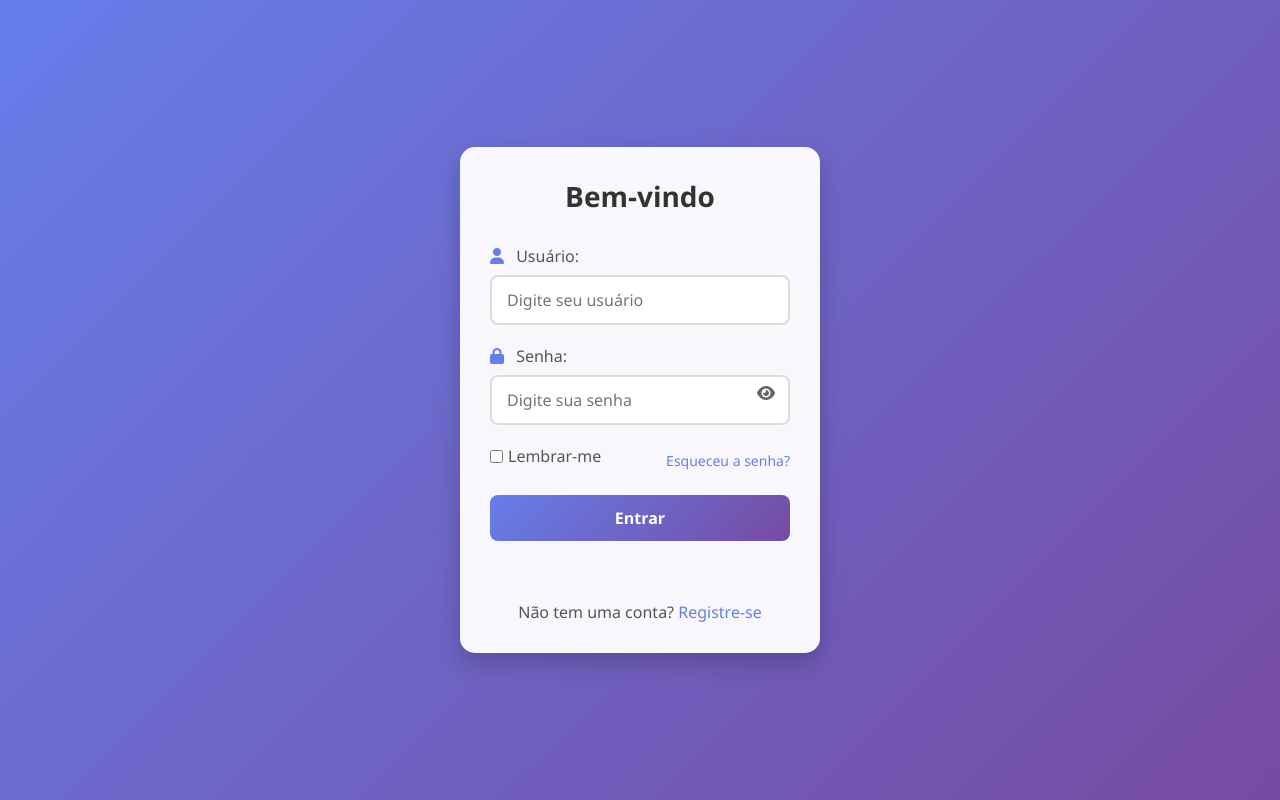
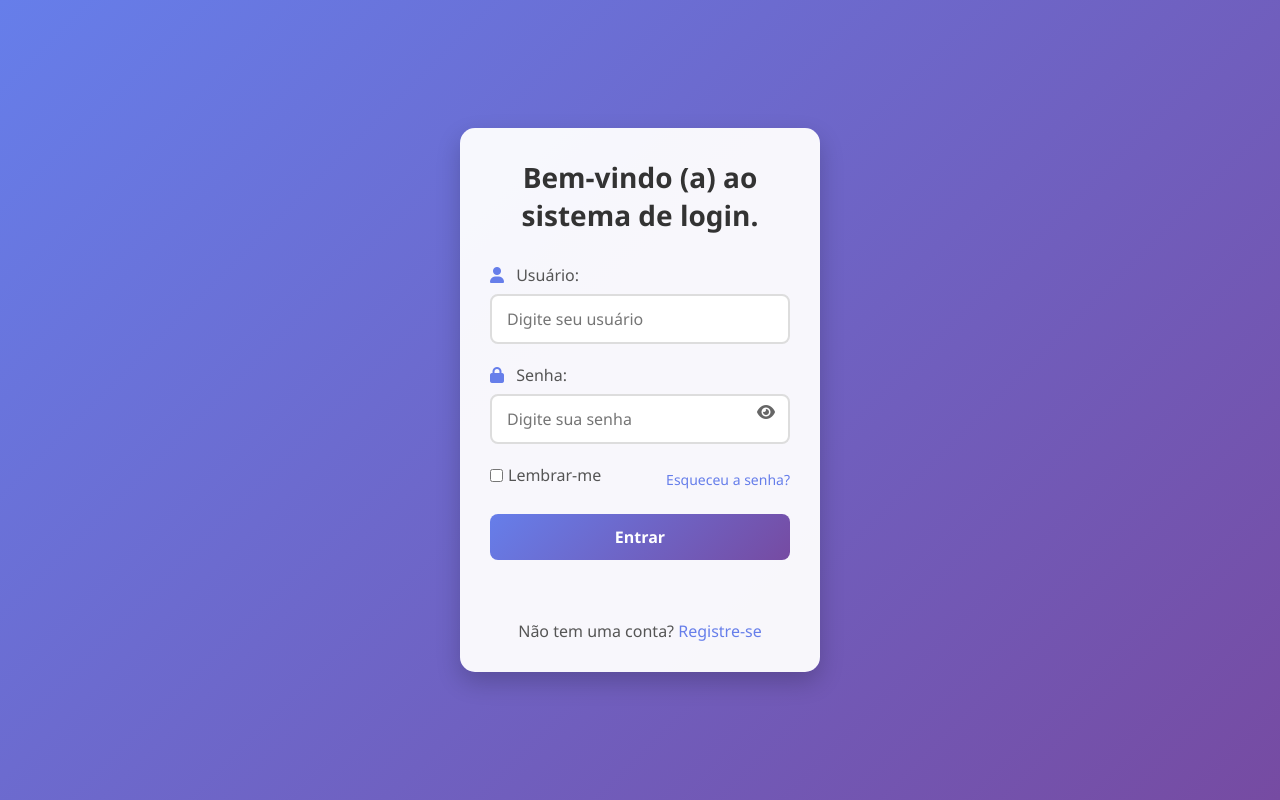
Before and after one commit to Pxxx010/simple-login, a website: page index.html in a window 1280 px wide. Drawn offline with Linux system fonts and the light colour scheme.

Commit message:
alt index.html

```diff
--- a/index.html
+++ b/index.html
@@ -11,7 +11,7 @@
 <body>
     <div class="container">
         <div class="login-container">
-            <h2>Bem-vindo</h2>
+            <h2>Bem-vindo (a) ao sistema de login.</h2>
             <form id="loginForm">
                 <div class="form-group">
                     <label for="username">
```
